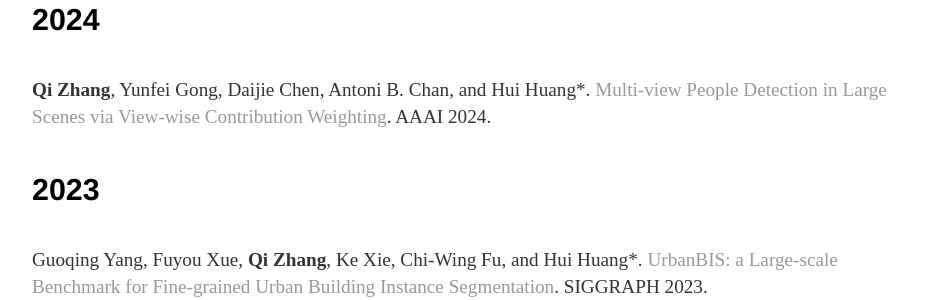
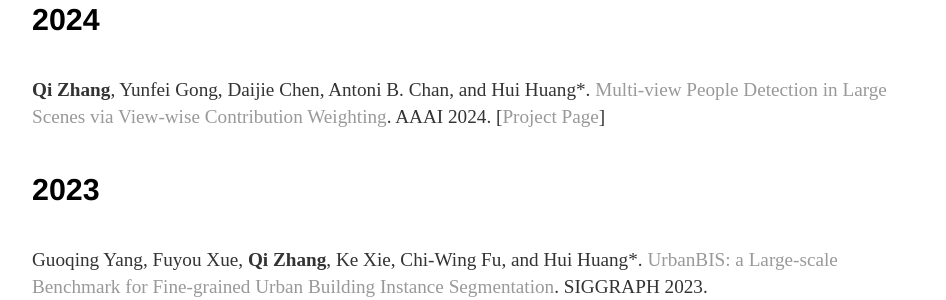
Before and after one commit to zqyq/zqyq.github.io, a Jekyll site: the page built from about/index.html, in a window 1280 px wide and 900 px high, scrolled down 709 px. Shown: the part 154-454 px from the top of the window, without its empty margins (160-1106 px from the left). Built offline with Jekyll 4.4.1, drawn with Linux system fonts in a browser that asks for light colours.

Commit message:
Update index.html

```diff
--- a/about/index.html
+++ b/about/index.html
@@ -37,7 +37,8 @@
 		<h4>2024</h4>
 
 		<p><strong>Qi Zhang</strong>, Yunfei Gong, Daijie Chen, Antoni B. Chan, and Hui Huang*.
-			<a href=''> Multi-view People Detection in Large Scenes via View-wise Contribution Weighting</a>. AAAI 2024. </p>
+			<a href=''> Multi-view People Detection in Large Scenes via View-wise Contribution Weighting</a>. AAAI 2024.
+		[<a href="https://vcc.tech/research/2024/MVD">Project Page</a>]</p>
 
 		<h4>2023</h4>
 
```
